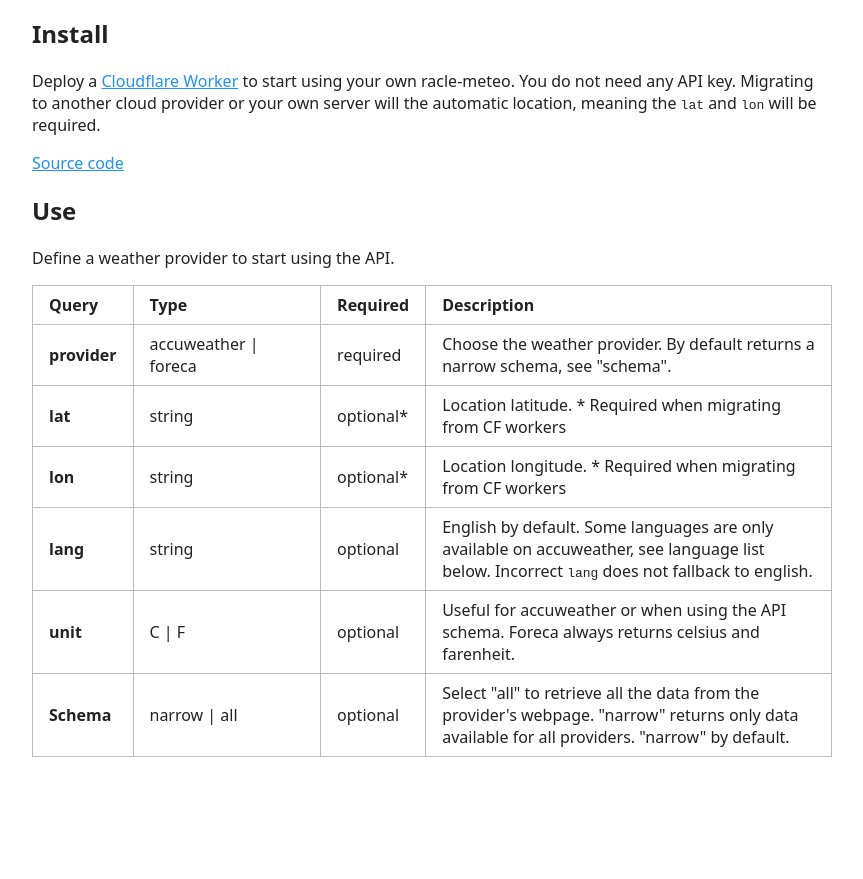
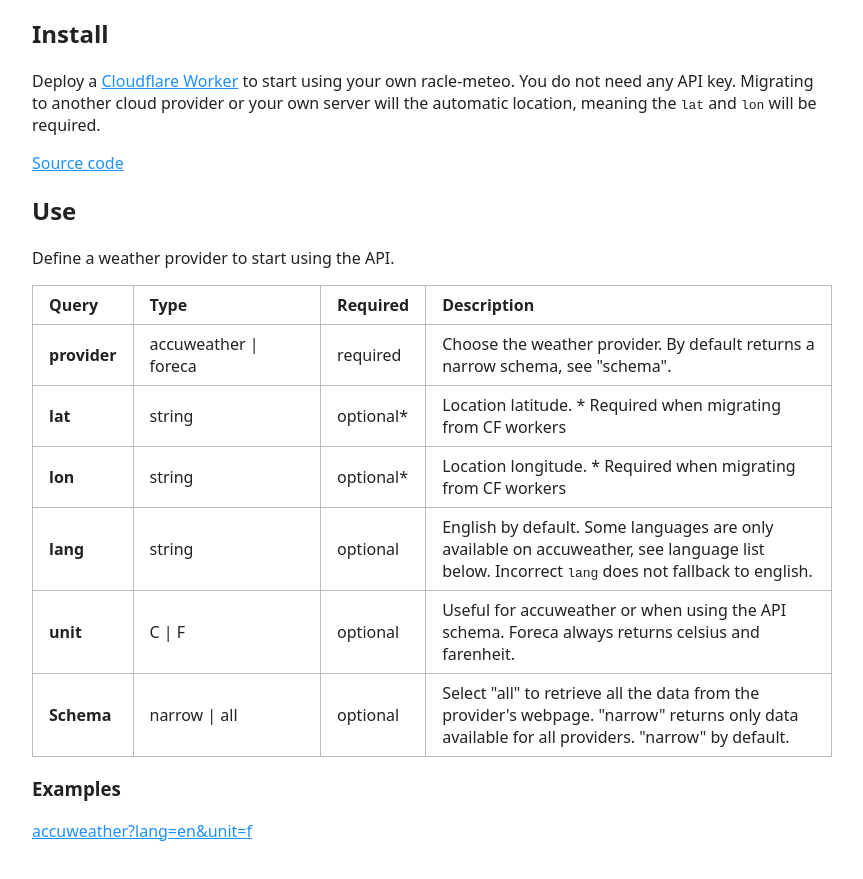
Before and after one commit to victrme/racle-meteo, a website: page src/index.html in a window 1280 px wide. Shown: the part 191-1070 px from the top of the page, without its empty margins (208-1071 px from the left). Before the commit the page ends 1028 px from the top, so only its background shows below. Drawn offline with Linux system fonts and the light colour scheme.

Commit message:
Add a single example for testing

```diff
--- a/src/index.html
+++ b/src/index.html
@@ -92,6 +92,10 @@
 				</tr>
 			</tbody>
 		</table>
+
+		<h3>Examples</h3>
+
+		<p><a href="/accuweather?lang=en&unit=f">accuweather?lang=en&unit=f</a></p>
 	</body>
 
 	<style>
```
